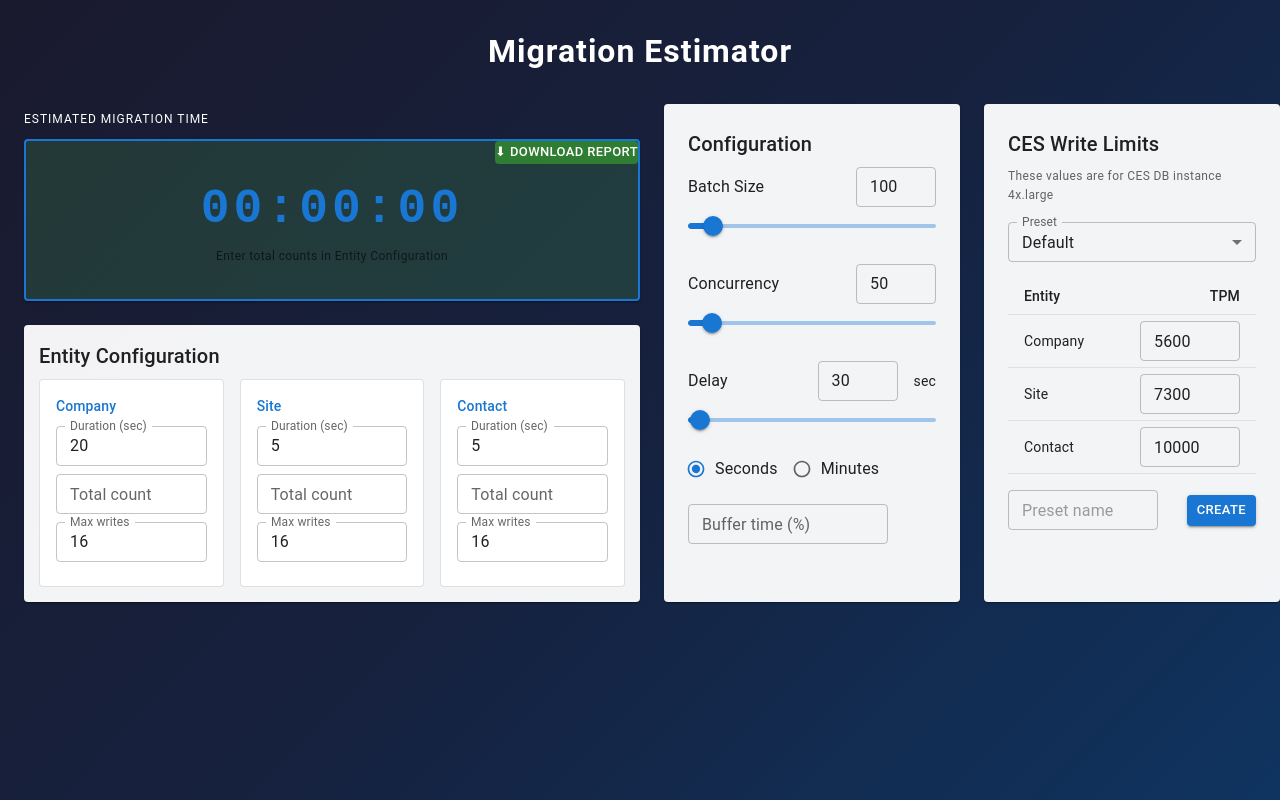
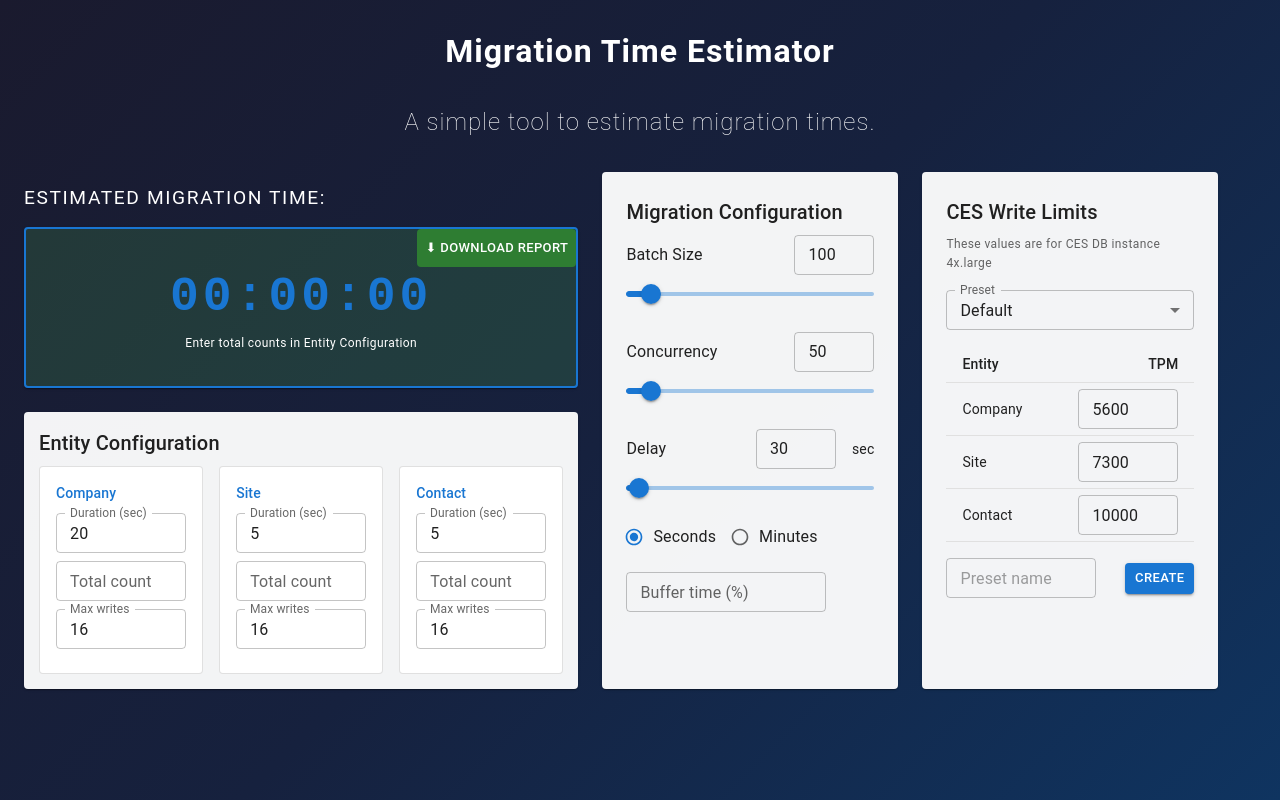
Before and after one commit to Jram-IR/migration-time-estimator, a React (Vite) app: page / in a window 1280 px wide. Built offline with nearby package versions, Linux system fonts and the light colour scheme.

Commit message:
updated components css

```diff
--- a/src/App.jsx
+++ b/src/App.jsx
@@ -211,12 +211,15 @@ function App() {
   return (
     <Box sx={{ minHeight: '100vh', background: 'linear-gradient(135deg, #1a1a2e 0%, #16213e 50%, #0f3460 100%)', py: { xs: 2, sm: 4 }, px: { xs: 1.5, sm: 2 } }}>
       <Typography variant="h4" component="h1" sx={{ color: 'white', textAlign: 'center', mb: { xs: 3, sm: 4 }, fontWeight: 700, letterSpacing: 1, fontSize: { xs: '1.5rem', sm: '2rem' } }}>
-        Migration Estimator
+        Migration Time Estimator
+      </Typography>
+      <Typography sx={{ color: 'white', textAlign: 'center', mb: { xs: 3, sm: 4 }, fontWeight: 100, letterSpacing: 1, fontSize: { xs: '1rem', sm: '1.5rem' } }}>
+        A simple tool to estimate migration times.
       </Typography>
 
       {/* Warnings - outside main content, on top; clickable to open modal */}
       {hasWarnings && (
-        <Box sx={{ maxWidth: '100%', margin: '0 auto', width: '100%', mb: 2, px: { xs: 0, sm: 1 } }}>
+        <Box sx={{ maxWidth: '100%', margin: '0 auto', width: '90%', mb: 2, px: { xs: 0, sm: 1 } }}>
           <Alert
             severity="warning"
             onClick={() => setWarningsModalOpen(true)}
@@ -289,13 +292,13 @@ function App() {
               '@media (min-width: 960px)': {
                 flex: '0 0 50%',
                 minWidth: 0,
-                maxWidth: '50%',
+                maxWidth: '45%',
               },
             }}
           >
             {/* Migration Time */}
             <Box sx={{ width: '100%', position: 'relative' }}>
-              <Typography variant="overline" sx={{ display: 'block', mb: 0.5, position: 'relative', color: 'white' }}>Estimated Migration Time</Typography>
+              <Typography variant="overline" sx={{ display: 'block', mb: 0.5, position: 'relative', color: 'white', fontSize: '1.2rem'}}>Estimated Migration Time:</Typography>
               <Paper sx={{ width: '100%', p: { xs: 2, sm: 4 }, pt: { xs: 4, sm: 5 }, textAlign: 'center', backgroundColor: hasWarnings ? 'rgba(255, 193, 7, 0.2)' : 'rgba(76, 175, 80, 0.2)', border: 2, borderColor: hasWarnings ? 'warning.main' : 'primary.main', boxSizing: 'border-box', position: 'relative' }}>
                 <Button
                   variant="contained"
@@ -308,7 +311,7 @@ function App() {
                     top: 0,
                     right: 0,
                     minWidth: 0,
-                    padding: 0,
+                    padding: 1,
                     backgroundColor: '#2e7d32',
                     color: 'white',
                     boxShadow: 'none',
@@ -321,7 +324,7 @@ function App() {
                   {displayMigrationTime}
                 </Typography>
                 {(displayMigrationTime === '00:00:00' && !hasInvalidMaxWrites) && (
-                  <Typography variant="caption" sx={{ display: 'block', mt: 1, color: 'text.secondary' }}>
+                  <Typography variant="caption" sx={{ display: 'block', mt: 1, color: 'white' }}>
                     Enter total counts in Entity Configuration
                   </Typography>
                 )}
@@ -346,10 +349,10 @@ function App() {
             </Paper>
           </Box>
 
-          {/* Column 2 & 3 (50% on large screen): Configuration | CES Write Limits */}
+          {/* Column 2 & 3 (45% on large screen): Configuration | CES Write Limits */}
           <Box sx={{ display: 'flex', flexDirection: 'column', gap: 3, '@media (min-width: 500px)': { flexDirection: 'row' }, '@media (min-width: 960px)': { flex: '0 0 50%', minWidth: 0, maxWidth: '50%' } }}>
             <Paper sx={{ flex: 1, minWidth: 280, p: { xs: 2, sm: 3 }, backgroundColor: 'rgba(255,255,255,0.95)', minHeight: 320 }}>
-              <Typography variant="h6" gutterBottom>Configuration</Typography>
+              <Typography variant="h6" gutterBottom>Migration Configuration</Typography>
             <Box sx={{ mb: 2 }}>
               <Box sx={{ display: 'flex', alignItems: 'center', gap: 2, mb: 0.5 }}>
                 <Typography flex={1}>Batch Size</Typography>
```
